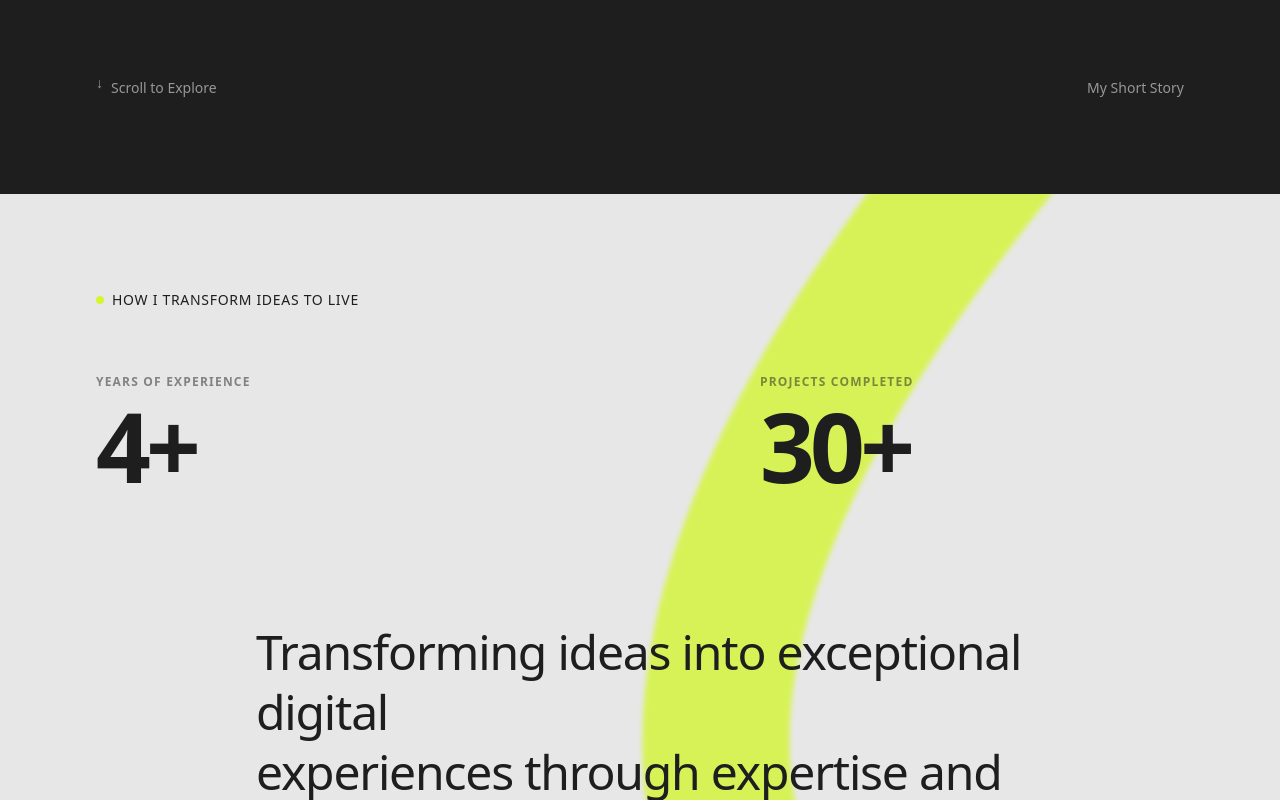
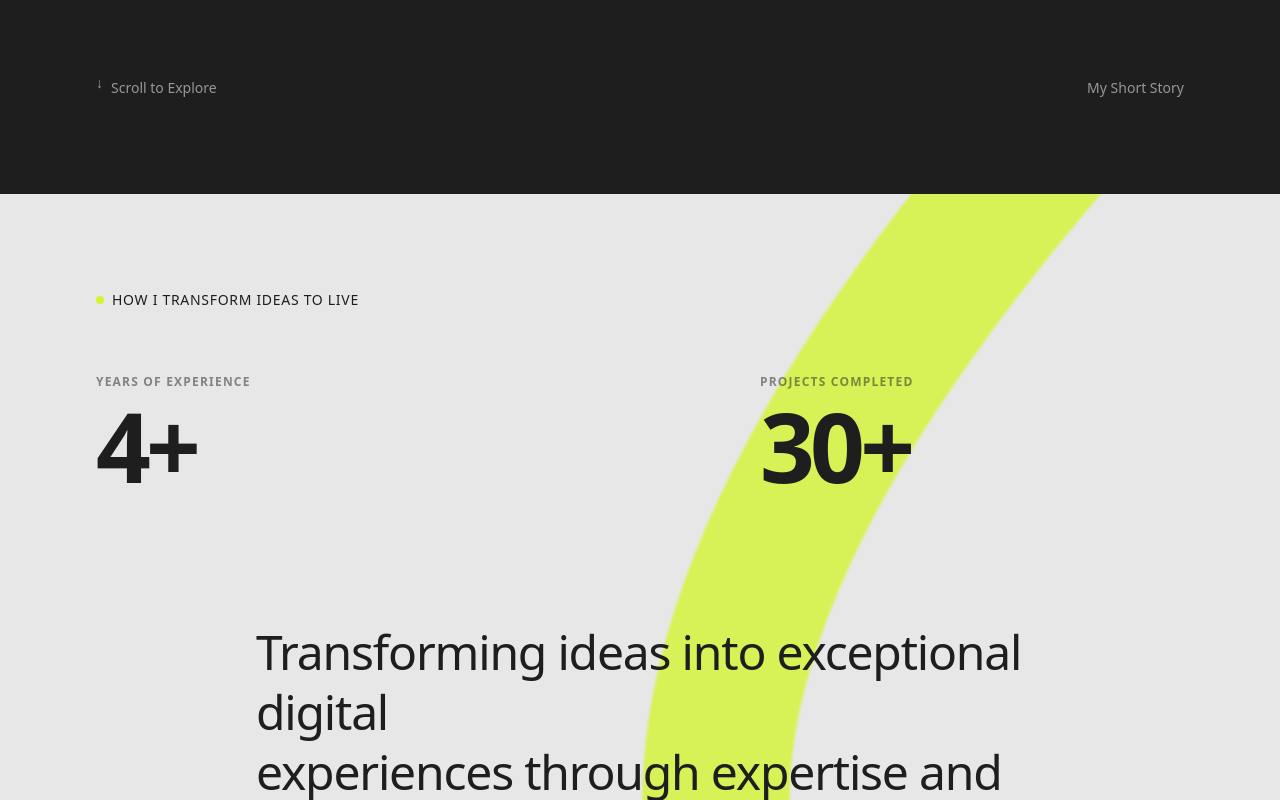
Before and after one commit to omokeify/portfolio, a React (Vite) app: page / in a window 1280 px wide. Shown: the part 1400-2200 px from the top of the page. Built offline with nearby package versions, Linux system fonts and the light colour scheme; a web font is replaced by a local one.

Commit message:
feat: implement scroll-linked drawing effect for SVG ribbon in Services

```diff
--- a/src/components/Services.tsx
+++ b/src/components/Services.tsx
@@ -1,7 +1,7 @@
+import { Layers, PenTool, Code2, Globe } from "lucide-react";
+import { RevealLine, FadeIn } from "./Animations";
 import { useRef } from "react";
 import { motion, useScroll, useTransform } from "motion/react";
-import { Layers, PenTool, Code2, Globe } from "lucide-react";
-import { RevealLine, FadeIn } from "./Animations";
 
 const services = [
   {
@@ -31,35 +31,34 @@ const services = [
 ];
 
 export default function Services() {
-  const containerRef = useRef<HTMLDivElement>(null);
+  const targetRef = useRef<HTMLElement>(null);
   const { scrollYProgress } = useScroll({
-    target: containerRef,
+    target: targetRef,
     offset: ["start end", "end start"]
   });
 
   const pathLength = useTransform(scrollYProgress, [0, 0.8], [0, 1]);
-  const y = useTransform(scrollYProgress, [0, 1], [150, -150]);
+  const opacity = useTransform(scrollYProgress, [0, 0.2], [0, 0.8]);
 
   return (
-    <section ref={containerRef} className="relative pt-24 bg-main text-sec overflow-hidden min-h-screen flex flex-col justify-between">
+    <section ref={targetRef} className="relative pt-24 bg-main text-sec overflow-hidden min-h-screen flex flex-col justify-between">
       {/* Background SVG Curve */}
       <div className="absolute inset-0 z-0 pointer-events-none flex items-center justify-center overflow-hidden">
-        <motion.svg
-          style={{ y }}
+        <svg
           viewBox="0 0 1440 1024"
-          className="absolute w-full h-full object-cover opacity-80"
+          className="absolute w-full h-full object-cover"
           preserveAspectRatio="xMidYMid slice"
         >
           <motion.path
+            style={{ pathLength, opacity }}
             d="M 1200 -200 C 800 200, 600 600, 1000 800 C 1400 1000, 1200 1300, 1000 1500"
             fill="none"
             stroke="#d4f534"
             strokeWidth="120"
             strokeLinecap="round"
-            className="blur-[2px]"
-            style={{ pathLength }}
+            className="blur-[1px]"
           />
-        </motion.svg>
+        </svg>
       </div>
 
       <div className="max-w-7xl mx-auto w-full px-6 md:px-12 lg:px-24 relative z-10 flex-grow">
```
